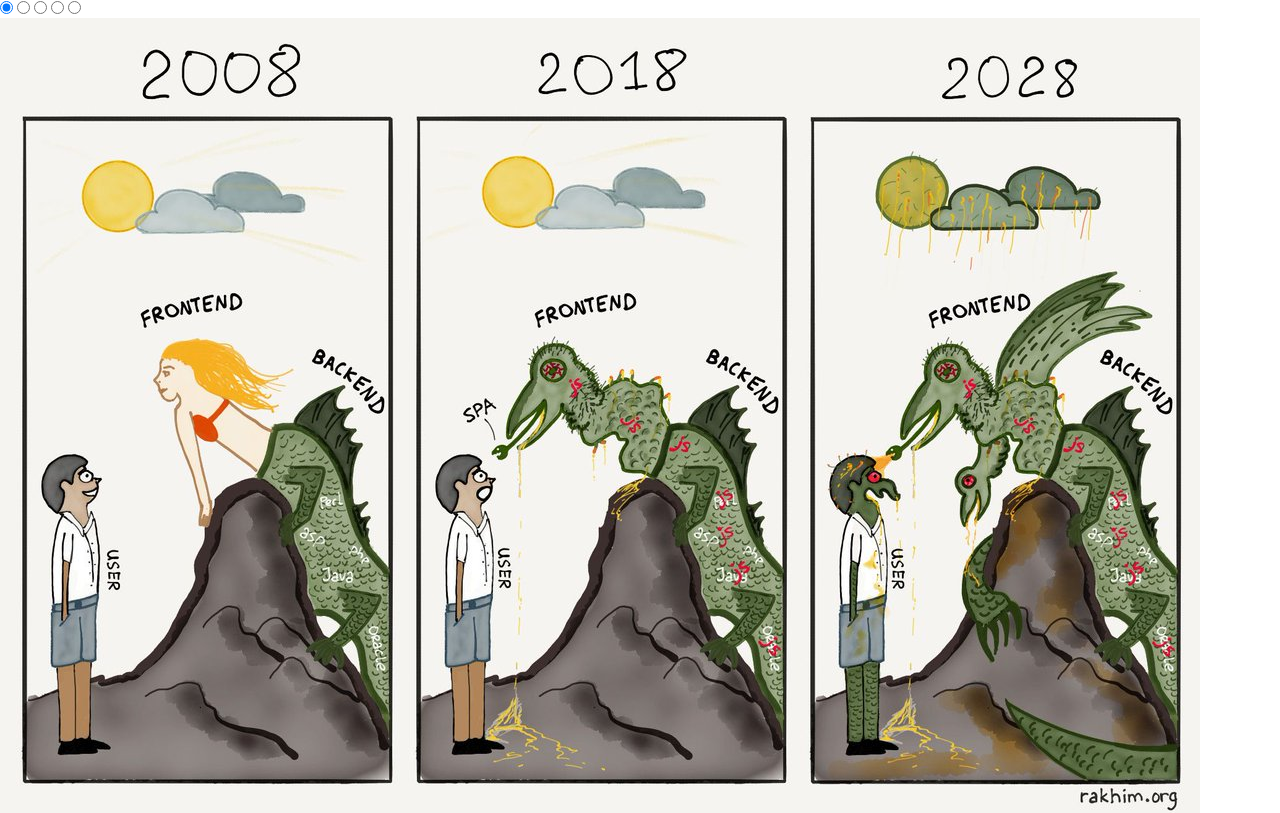
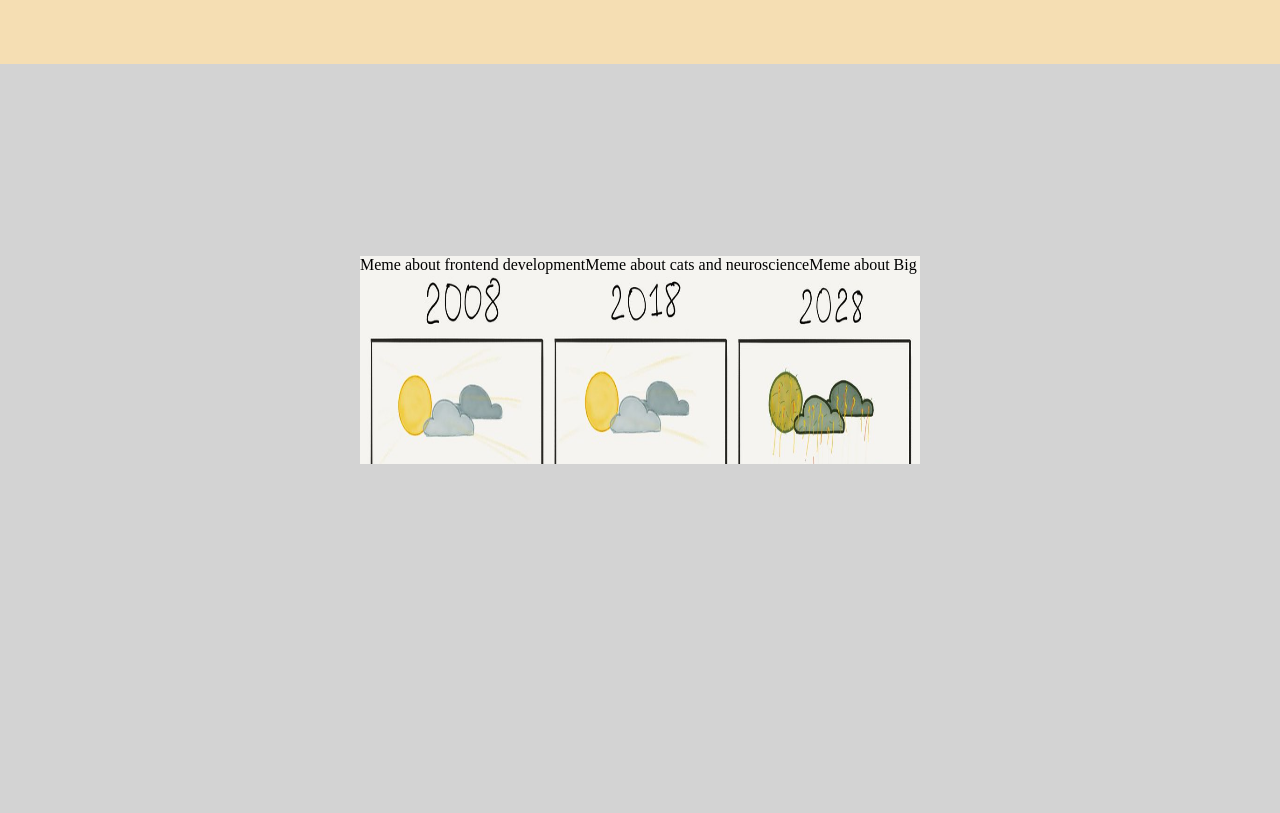
Before and after one commit to ChigrinDmitry/cssMemSlider, a plain HTML site: page cssMemSlider/index.html in a window 1280 px wide. Shown: the top 813 px of the page. Drawn offline with Linux system fonts and the light colour scheme.

Commit message:
feat: set CSS styles, refactor HTML code (Sun, 15 May 2022 11:38:21 MSK)

```diff
--- a/cssMemSlider/index.html
+++ b/cssMemSlider/index.html
@@ -9,8 +9,8 @@
     <link rel="stylesheet" href="style.css" />
 </head>
 <body>
+    <div class="container">
         <div class="content">
-
             <input type="radio" name="point" id="image1" checked>
             <input type="radio" name="point" id="image2">
             <input type="radio" name="point" id="image3">
@@ -44,12 +44,13 @@
             </div>
 
             <div class="controls">
-            <label for="image1"></label>
+                <label class="control-button" for="image1"></label>
                 <label for="image2"></label>
                 <label for="image3"></label>
                 <label for="image4"></label>
                 <label for="image5"></label>
             </div>
         </div>
+    </div>
 </body>
 </html>
--- a/cssMemSlider/style.css
+++ b/cssMemSlider/style.css
@@ -1,7 +1,76 @@
 * {
   box-sizing: border-box;
+  margin: 0;
+  padding: 0;
 }
 
 body {
   margin: 0;
+  background-color: wheat;
 }
+
+input {
+  display: none;
+}
+
+.container {
+  display: block;
+  margin: 5% auto;
+  position: relative;
+  width: 100%;
+  height: 100vh;
+  background-color: lightgray;
+}
+
+.content {
+  display: grid;
+  overflow: hidden;
+  width: 80%;
+  max-width: 35rem;
+  height: 100%;
+  max-height: 50vh;;
+  margin: 0 auto;
+  grid-template-columns: 1fr 1fr 1fr 1fr 1fr;
+  grid-template-rows: 1fr 1fr 1fr 1fr 1fr;
+  grid-template-areas:
+    'slider slider slider slider slider'
+    'slider slider slider slider slider'
+    'slider slider slider slider slider'
+    'text . . controls';
+  row-gap: 2rem;
+}
+
+.slider {
+  display: flex;
+  box-sizing: border-box;
+  width: 500%;
+  height: 100%;
+  grid-area: slider;
+}
+
+.slides {
+  width: 20%;
+}
+
+.slider .slides {
+  list-style: none;
+}
+
+.slides img {
+width: 100%;
+height: 100%;
+}
+
+.text {
+  width: 2000%;
+  display: flex;
+  justify-self: start;
+  grid-area: text;
+}
+
+.controls {
+  background-color: black;
+  justify-self: end;
+  display: flex;
+  grid-area: controls;
+}
```
Lines whose indentation alone changed are shown as unchanged.
